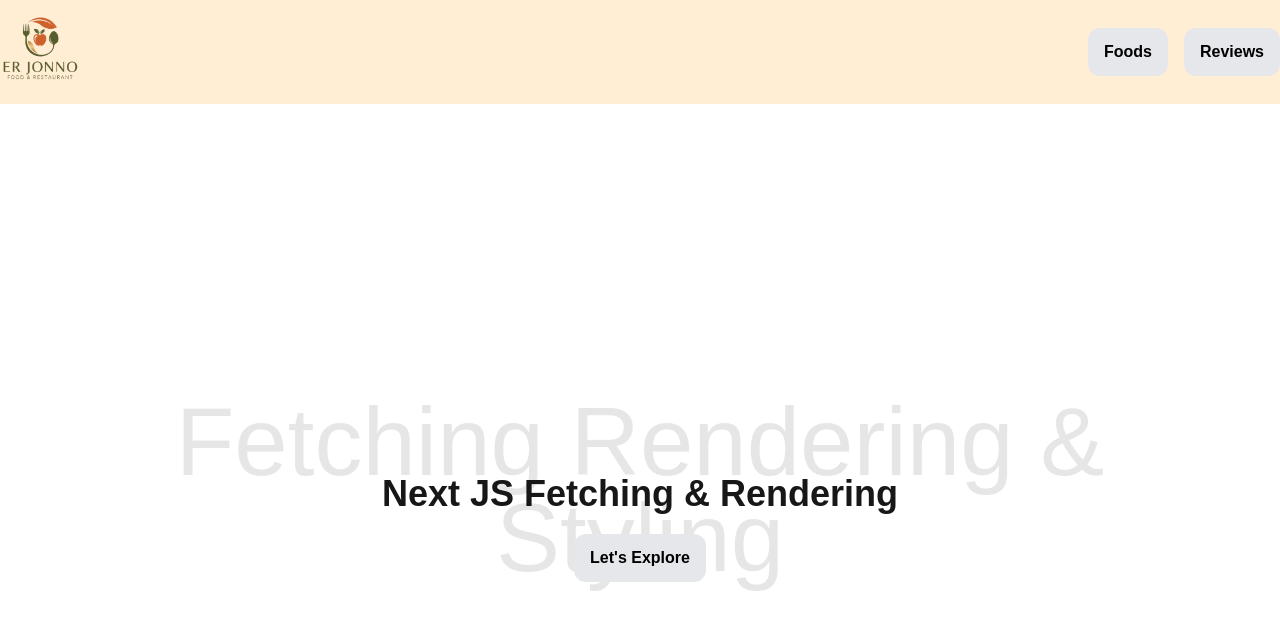
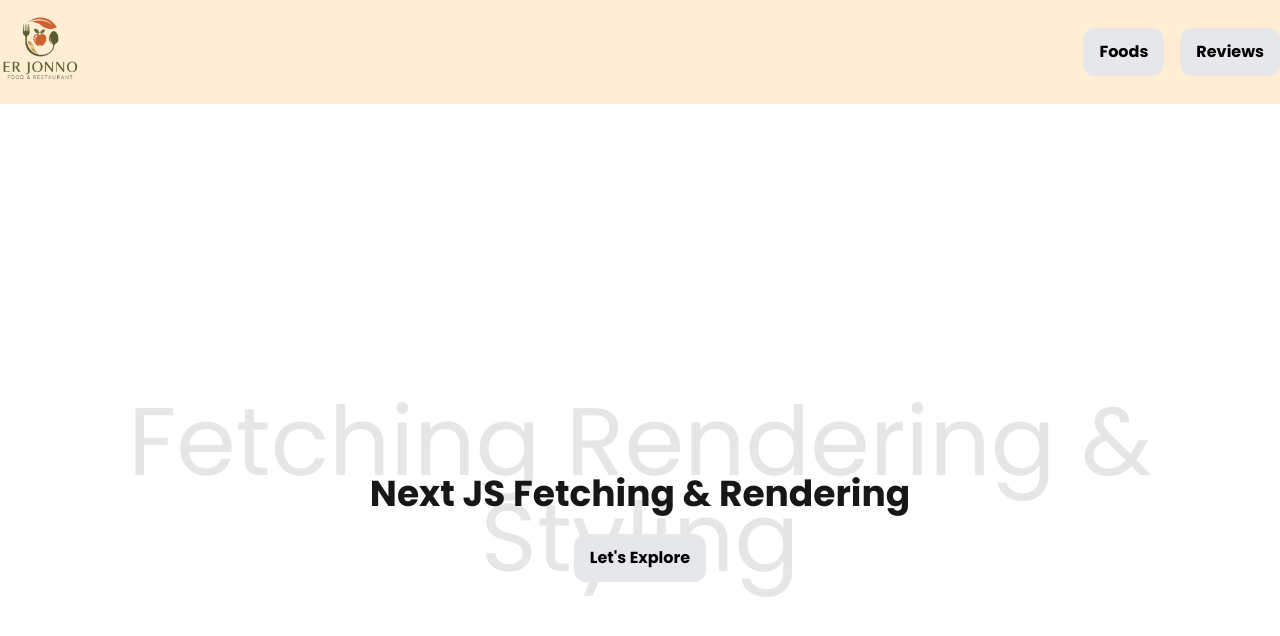
Before and after one commit to kamrul-islam-96/nextJS-part2, a Next.js app: page / in a window 1280 px wide. Shown: the top 636 px of the page. Built offline with nearby package versions, Linux system fonts and the light colour scheme.

Commit message:
google fonts added

```diff
--- a/src/app/foods/page.jsx
+++ b/src/app/foods/page.jsx
@@ -28,7 +28,7 @@ export default async function FoodPage({searchParams}) {
       <div>
         <InputSearch />
       </div>
-      <div className="container  mx-auto flex gap-5">
+      <div className="container mx-auto flex gap-5">
         <div className="grid grid-cols-3 gap-5 my-6">
           {foods.map((food) => (
             <FoodCard food={food} key={food.id} />
--- a/src/app/layout.jsx
+++ b/src/app/layout.jsx
@@ -1,18 +1,17 @@
-import { Geist, Geist_Mono } from "next/font/google";
+import { Geist, Geist_Mono, Poppins } from "next/font/google";
 import "./globals.css";
 import Link from "next/link";
 import { CartProvider } from "@/context/CartProvider";
-// import logo from "/logo.png"
 
 const geistSans = Geist({
   variable: "--font-geist-sans",
   subsets: ["latin"],
 });
 
-const geistMono = Geist_Mono({
-  variable: "--font-geist-mono",
+const poppins = Poppins({
+  weight: ["400", "700"],
   subsets: ["latin"],
-});
+})
 
 export const metadata = {
   title:{
@@ -25,7 +24,7 @@ export default function RootLayout({ children }) {
   return (
     <html lang="en">
       <body
-        className={`${geistSans.variable} ${geistMono.variable} antialiased`}
+        className={`${poppins.className} antialiased`}
       >
         <header className="bg-orange-100">
           <div className="container flex items-center justify-between py-3 mx-auto">
@@ -35,7 +34,7 @@ export default function RootLayout({ children }) {
               </Link>
             </div>
             <div className="flex gap-4">
-              <Link className="btn" href="/foods">
+              <Link prefetch={false} className="btn" href="/foods">
                 Foods
               </Link>
               <Link className="btn" href="/reviews">
--- a/src/app/reviews/ReviewsPage.jsx
+++ b/src/app/reviews/ReviewsPage.jsx
@@ -2,6 +2,11 @@
 import ReviewCard from "@/components/card/ReviewCard";
 import React, { useEffect, useState } from "react";
 import ReviewsLoading from "./ReviewsLoading";
+import { Anek_Bangla } from "next/font/google";
+
+const anekBangla = Anek_Bangla({
+weight: ["400", "500", "600", "700",],
+})
 
 export default function ReviewsPage() {
   const [reviews, setReviews] = useState([]);
@@ -22,7 +27,7 @@ export default function ReviewsPage() {
 
   return (
     <div>
-      <div>
+      <div className={anekBangla.className}>
         <h2 className="text-3xl text-center font-bold">
           Total <span className="text-yellow-600">{reviews.length}</span>{" "}
           Reviews Founds
```
